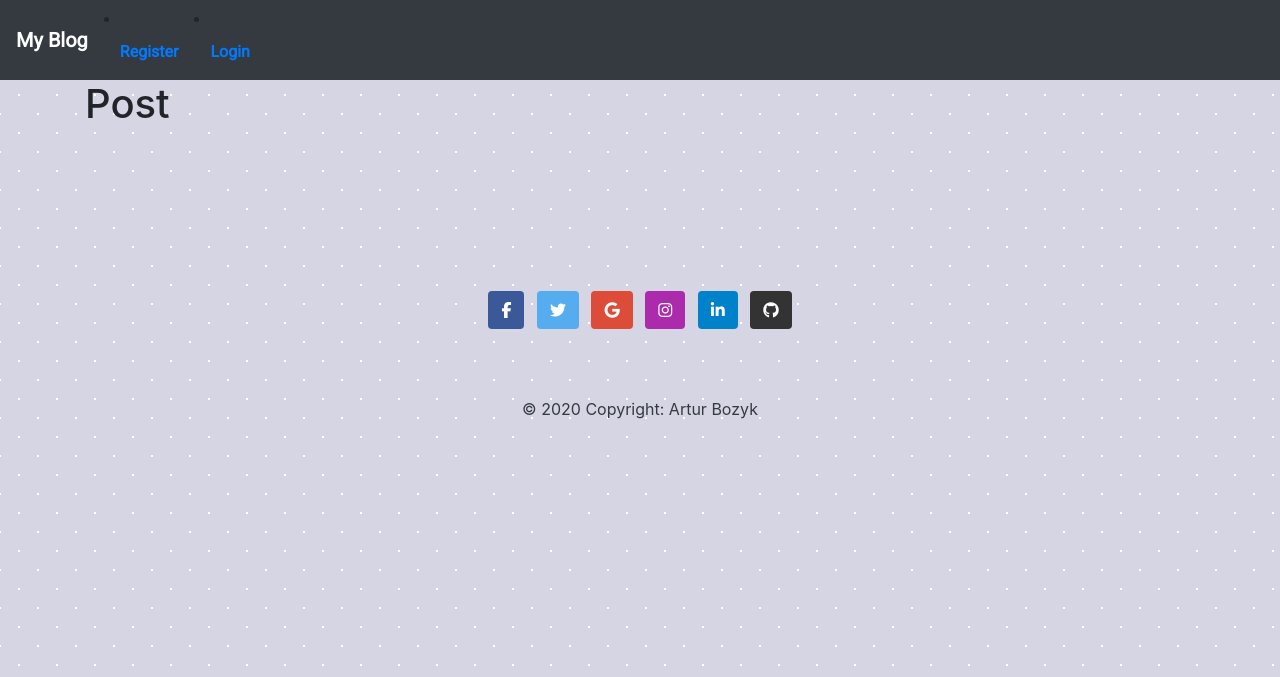
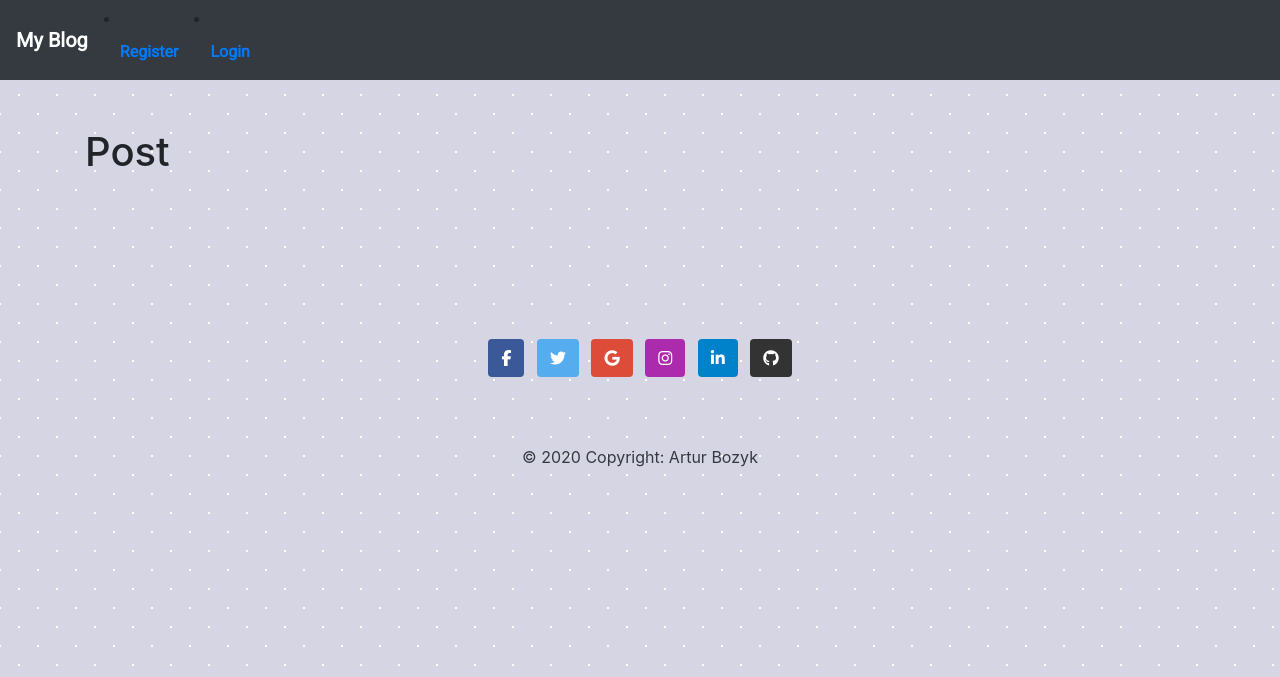
Before and after one commit to Archie9010/Blog, a Django app: page / in a window 1280 px wide. Shown: the top 677 px of the page. Run offline with Django 3.2, Linux system fonts and the light colour scheme; data that the repository does not hold is empty; some libraries are stand-ins or nearby versions.

Commit message:
add break line between navbar and page title

```diff
--- a/blog/static/css/style.css
+++ b/blog/static/css/style.css
@@ -14,6 +14,8 @@ html>body {
   background-image:  radial-gradient(#ffffff 0.9500000000000001px, transparent 0.9500000000000001px), radial-gradient(#ffffff 0.9500000000000001px, #d5d5e3 0.9500000000000001px);
   background-size: 38px 38px;
   background-position: 0 0,19px 19px;
+  position: relative;
+  height: 100%;
   }
 
   .nav-font {
@@ -73,6 +75,10 @@ html>body {
 .footer {
   width: 100%;
   margin-top: 10%;
+  bottom:10%;
+  left:0;
+  right:0;
+  height:30px;
 }
 
 
--- a/templates/base.html
+++ b/templates/base.html
@@ -98,7 +98,7 @@
 
        <!-- Footer -->
 
-      <footer class="text-center text-white footer" >
+      <footer class="text-center text-white footer" id="footer" >
         <!-- Grid container -->
         <div class="container p-4 pb-0">
           <!-- Section: Social media -->
--- a/templates/categories.html
+++ b/templates/categories.html
@@ -4,6 +4,7 @@
 
 {% if category_posts %}
 
+</br></br>
     <h1>{{ cats }}</h1>
 
     <ul>
--- a/templates/home.html
+++ b/templates/home.html
@@ -1,7 +1,7 @@
 {% extends 'base.html' %}
 
 {% block content %}
-
+</br></br>
 <h1>Post</h1>
 
 
```
